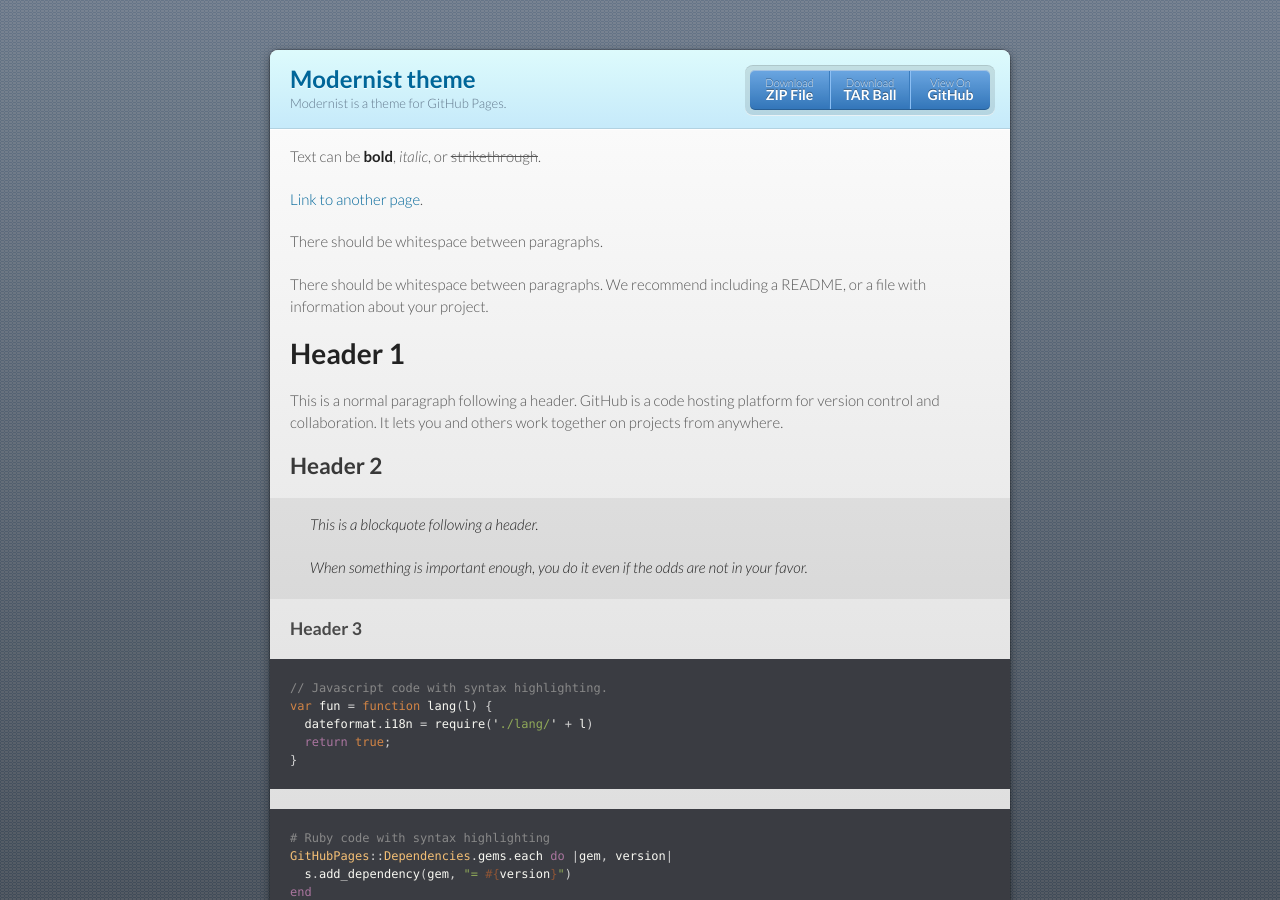
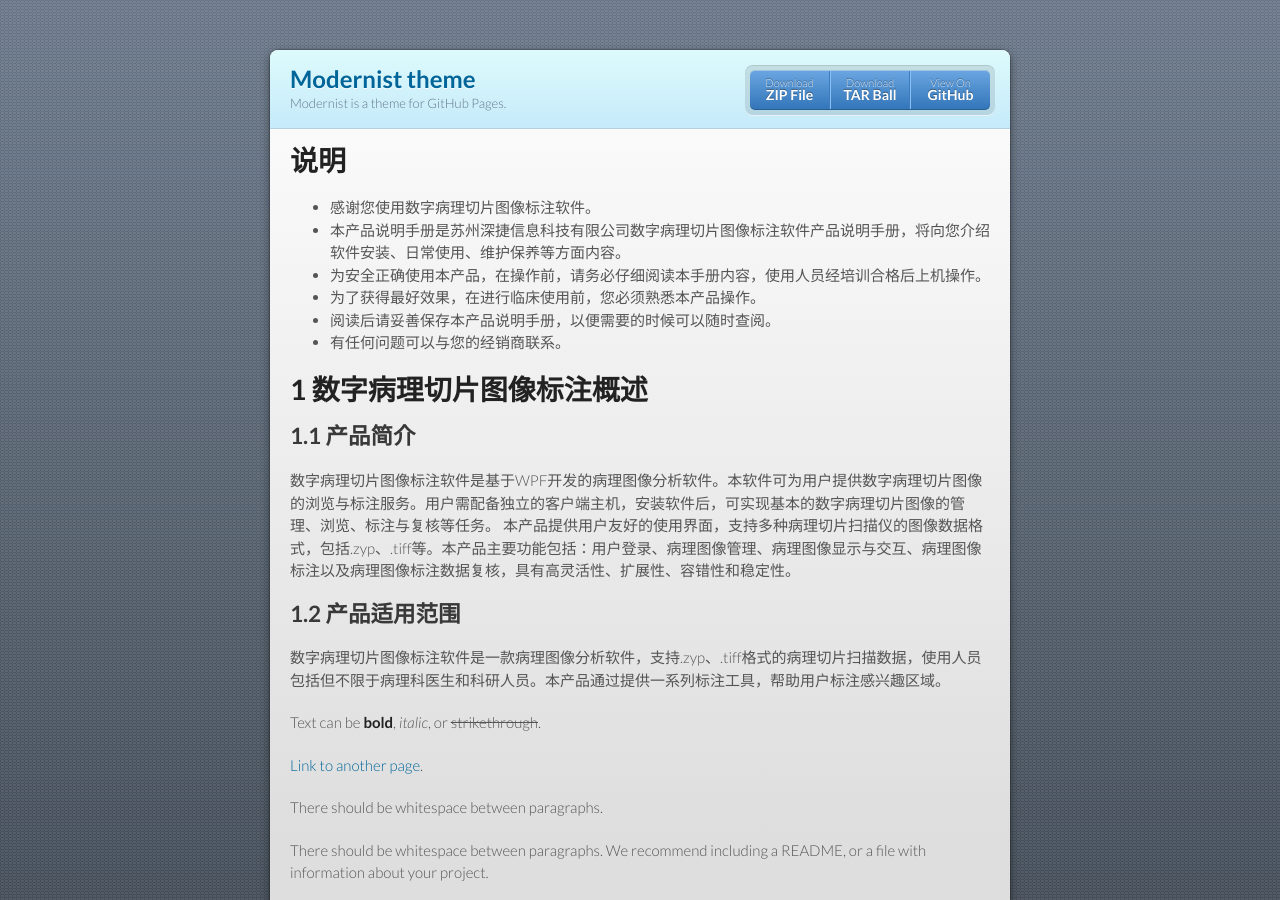
Before and after one commit to DeepAgileCTO/MISATPages, a Jekyll site: the page built from index.md, in a window 1280 px wide and 900 px high. Built offline with Jekyll 4.4.1, drawn with Linux system fonts in a browser that asks for light colours; our own code applies the rules of GitHub Pages for plain Markdown files.

Commit message:
Update index.md

```diff
--- a/index.md
+++ b/index.md
@@ -1,6 +1,23 @@
 ---
 layout: default
 ---
+
+# 说明
+*   感谢您使用数字病理切片图像标注软件。
+*   本产品说明手册是苏州深捷信息科技有限公司数字病理切片图像标注软件产品说明手册，将向您介绍软件安装、日常使用、维护保养等方面内容。
+*   为安全正确使用本产品，在操作前，请务必仔细阅读本手册内容，使用人员经培训合格后上机操作。
+*   为了获得最好效果，在进行临床使用前，您必须熟悉本产品操作。
+*   阅读后请妥善保存本产品说明手册，以便需要的时候可以随时查阅。
+*   有任何问题可以与您的经销商联系。
+
+# 1 数字病理切片图像标注概述
+## 1.1 产品简介
+数字病理切片图像标注软件是基于WPF开发的病理图像分析软件。本软件可为用户提供数字病理切片图像的浏览与标注服务。用户需配备独立的客户端主机，安装软件后，可实现基本的数字病理切片图像的管理、浏览、标注与复核等任务。
+本产品提供用户友好的使用界面，支持多种病理切片扫描仪的图像数据格式，包括.zyp、.tiff等。本产品主要功能包括：用户登录、病理图像管理、病理图像显示与交互、病理图像标注以及病理图像标注数据复核，具有高灵活性、扩展性、容错性和稳定性。
+
+## 1.2 产品适用范围
+数字病理切片图像标注软件是一款病理图像分析软件，支持.zyp、.tiff格式的病理切片扫描数据，使用人员包括但不限于病理科医生和科研人员。本产品通过提供一系列标注工具，帮助用户标注感兴趣区域。
+
 
 Text can be **bold**, _italic_, or ~~strikethrough~~.
 
```
